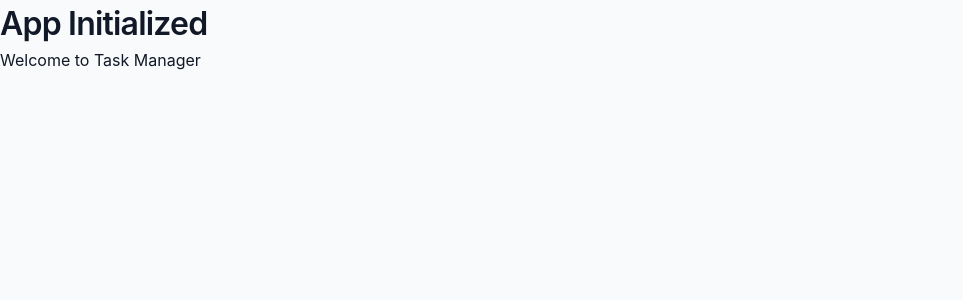
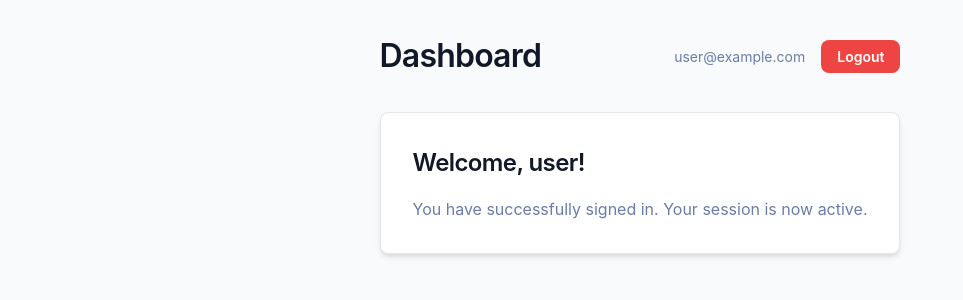
Before and after one commit to ClifinCletus/task-manager, a Next.js app: page / in a window 1280 px wide. Shown: the top 300 px of the page, without its empty margins (0-963 px from the left). Built offline with nearby package versions, Linux system fonts and the light colour scheme; no server answers; sample sign-in values are in the browser's storage.

Commit message:
feat: handle auth persistence using onAuthStateChanged

```diff
--- a/src/app/layout.js
+++ b/src/app/layout.js
@@ -16,13 +16,10 @@ export const metadata = {
   title: "ProTask | Smart Task Management",
   description: "Organize, track, and optimize your workflow with ProTask. The ultimate task manager for professionals.",
   keywords: ["task management", "productivity", "workflow", "nextjs", "redux"],
-  authors: [{ name: "Antigravity AI" }],
-  openGraph: {
-    title: "ProTask | Smart Task Management",
-    description: "Organize, track, and optimize your workflow with ProTask.",
-    type: "website",
-  },
+
 };
+
+
 
 export default function RootLayout({ children }) {
   return (
--- a/src/app/page.js
+++ b/src/app/page.js
@@ -1,20 +1,54 @@
-// import { auth } from "@/services/firebase";
-// "use client";
-// import { useSelector } from "react-redux";
+"use client";
 
-// function hello() {
-
-//     const user = useSelector(state => state.auth.user);
-//     console.log(user);
-// }
-// {hello()}
+import { useSelector, useDispatch } from "react-redux";
+import { logoutUser } from "@/redux/slices/authSlice";
 
 export default function Home() {
+    const dispatch = useDispatch();
+    const { user } = useSelector((state) => state.auth);
+
+    const handleLogout = () => {
+        dispatch(logoutUser());
+    };
+
+    if (!user) return null; // Redirection is handled in Providers
+
     return (
+        <main style={{ padding: "2rem", maxWidth: "800px", margin: "0 auto" }}>
+            <header style={{ display: "flex", justifyContent: "space-between", alignItems: "center", marginBottom: "2rem" }}>
+                <h1>Dashboard</h1>
+                <div style={{ display: "flex", alignItems: "center", gap: "1rem" }}>
+                    <span style={{ fontSize: "0.875rem", color: "var(--muted-foreground)" }}>
+                        {user.email}
+                    </span>
+                    <button
+                        onClick={handleLogout}
+                        style={{
+                            padding: "0.5rem 1rem",
+                            backgroundColor: "#ef4444",
+                            color: "white",
+                            borderRadius: "var(--radius)",
+                            fontWeight: "600",
+                            fontSize: "0.875rem"
+                        }}
+                    >
+                        Logout
+                    </button>
+                </div>
+            </header>
 
-        <main>
-            <h1>App Initialized</h1>
-            <p>Welcome to Task Manager</p>
+            <div style={{
+                padding: "2rem",
+                backgroundColor: "var(--card)",
+                border: "1px solid var(--border)",
+                borderRadius: "var(--radius)",
+                boxShadow: "var(--shadow-md)"
+            }}>
+                <h2 style={{ marginBottom: "1rem" }}>Welcome, {user.email.split('@')[0]}!</h2>
+                <p style={{ color: "var(--muted-foreground)" }}>
+                    You have successfully signed in. Your session is now active.
+                </p>
+            </div>
         </main>
     );
 }
--- a/src/utils/providers.js
+++ b/src/utils/providers.js
@@ -1,8 +1,49 @@
 "use client";
 
-import { Provider } from "react-redux";
+import { Provider, useDispatch } from "react-redux";
 import { store } from "@/redux/store";
+import { useEffect } from "react";
+import { auth } from "@/services/firebase";
+import { useRouter, usePathname } from "next/navigation";
+import { onAuthStateChanged } from "firebase/auth";
+import { setUser } from "@/redux/slices/authSlice";
+
+function AuthWrapper({ children }) {
+    const dispatch = useDispatch();
+    const router = useRouter();
+    const pathname = usePathname();
+
+    useEffect(() => {
+        const unsubscribe = onAuthStateChanged(auth, (user) => {
+            if (user) {
+                dispatch(setUser({
+                    uid: user.uid,
+                    email: user.email,
+                    displayName: user.displayName,
+                }));
+                // If on login or signup page, redirect to home
+                if (pathname === "/login" || pathname === "/signup") {
+                    router.push("/");
+                }
+            } else {
+                dispatch(setUser(null));
+                // If not on login or signup page, redirect to login
+                if (pathname !== "/login" && pathname !== "/signup") {
+                    router.push("/login");
+                }
+            }
+        });
+
+        return () => unsubscribe();
+    }, [dispatch, router, pathname]);
+
+    return <>{children}</>;
+}
 
 export function Providers({ children }) {
-    return <Provider store={store}>{children}</Provider>;
+    return (
+        <Provider store={store}>
+            <AuthWrapper>{children}</AuthWrapper>
+        </Provider>
+    );
 }
```
